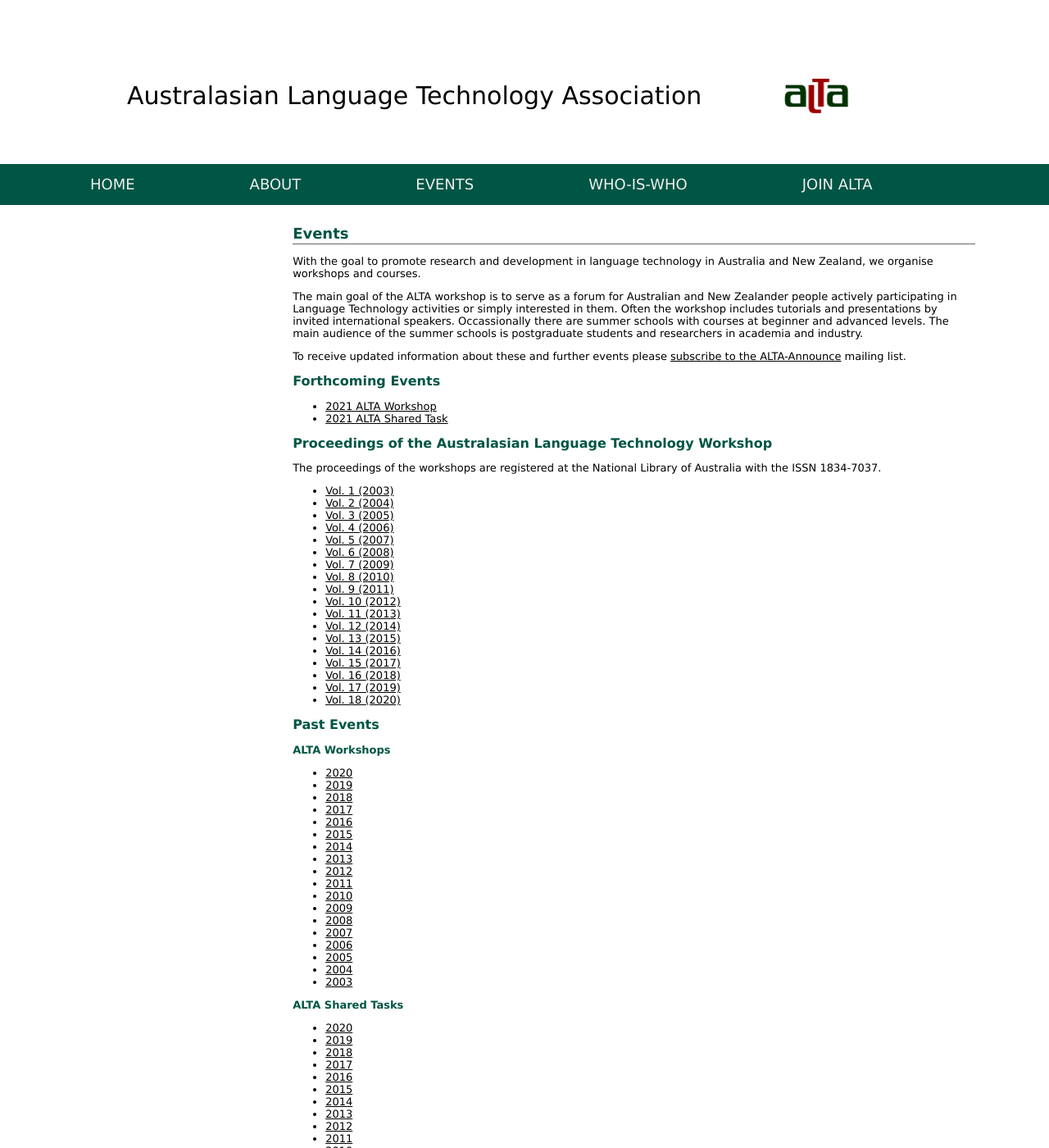
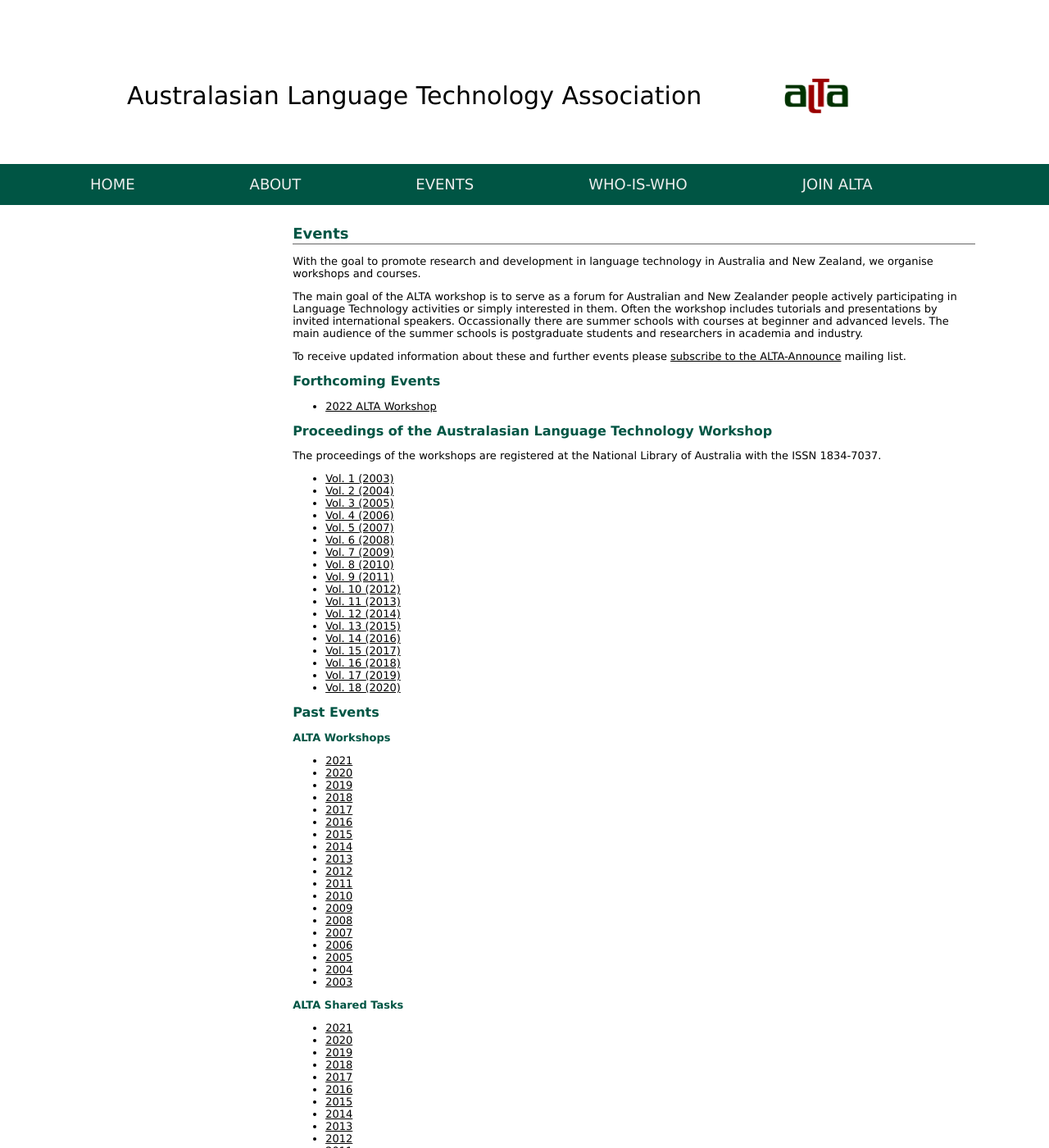
Before and after one commit to altaexec/alta-website, a Jekyll site: the page built from events/index.html, in a window 1280 px wide and 1400 px high. Shown: the whole window at 82% size. Built offline with Jekyll 4.4.1, drawn with Linux system fonts in a browser that asks for light colours.

Commit message:
update events page to 2022

```diff
--- a/events/index.html
+++ b/events/index.html
@@ -23,8 +23,8 @@
 <h2>Forthcoming Events</h2>
 
 <ul>
-    <li><a href="https://alta2021.alta.asn.au">2021 ALTA Workshop</a></li>
-    <li><a href="http://www.alta.asn.au/events/sharedtask2021/">2021 ALTA Shared Task</a></li>
+    <li><a href="https://alta2022.alta.asn.au">2022 ALTA Workshop</a></li>
+    <!-- <li><a href="http://www.alta.asn.au/events/sharedtask2021/">2021 ALTA Shared Task</a></li> -->
 </ul>
 
 <h2>Proceedings of the Australasian Language Technology Workshop</h2>
@@ -36,9 +36,9 @@
        <a target="_blank" href="http://aclweb.org/anthology/events/alta-{{ proc.year }}">
          Vol. {{ proc.year | minus: site.zeroth_proc_year }} ({{ proc.year }})
       </a>
-      {% comment %} <a target="_blank" href="https://aclanthology.coli.uni-saarland.de/events/alta-{{ proc.year }}">
+      <!-- <a target="_blank" href="https://aclanthology.coli.uni-saarland.de/events/alta-{{ proc.year }}">
         Vol. {{ proc.year | minus: site.zeroth_proc_year }} ({{ proc.year }})
-      </a> {% endcomment %}
+      </a> -->
     </li>
   {% endfor %}
 </ul>
```
Also changed, not shown: other parts of events/index.html (+2 -0 lines).
